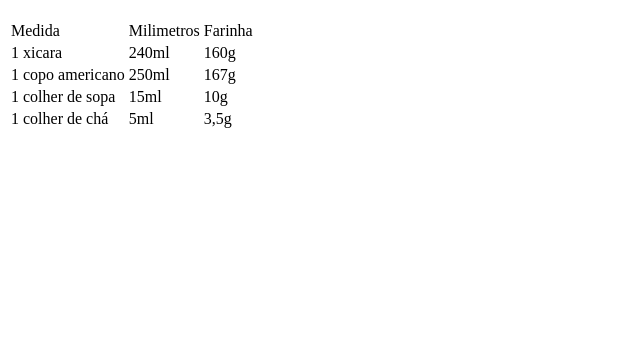
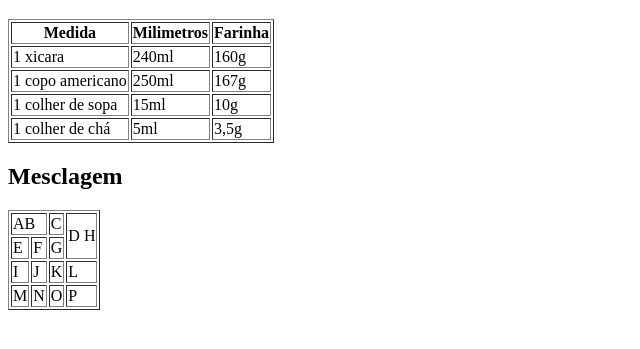
Before and after one commit to ufjf-dcc202/ufjf-dcc202-2025-1-b-atv04-duanzin, a plain HTML site: page tabelas.html in a window 1280 px wide. Shown: the part 61-410 px from the top of the page, without its empty margins (0-640 px from the left). Drawn offline with Linux system fonts and the light colour scheme.

Commit message:
altera tabelas

```diff
--- a/tabelas.html
+++ b/tabelas.html
@@ -8,12 +8,15 @@
   <body>
     <main>
       <h1>DCC202 Tabelas</h1>
-      <table>
+      <table border="1">
+        <thead>
             <tr>
-          <td>Medida</td>
-          <td>Milimetros</td>
-          <td>Farinha</td>
+                <th>Medida</th>
+                <th>Milimetros</th>
+                <th>Farinha</th>
             </tr>
+        </thead>
+        <tbody>
             <tr>
                 <td>1 xicara</td>
                 <td>240ml</td>
@@ -34,6 +37,32 @@
                 <td>5ml</td>
                 <td>3,5g</td>
               </tr>
+        </tbody>
+      </table>
+      <h2>Mesclagem</h2>
+      <table border="1">
+        <tr>
+            <td colspan="2">AB</td>
+            <td>C</td>
+            <td rowspan="2">D H</td>
+        </tr>
+        <tr>
+            <td>E</td>
+            <td>F</td>
+            <td>G</td>
+        </tr>
+        <tr>
+            <td>I</td>
+            <td>J</td>
+            <td>K</td>
+            <td>L</td>
+        </tr>
+        <tr>
+            <td>M</td>
+            <td>N</td>
+            <td>O</td>
+            <td>P</td>
+        </tr>
       </table>
     </main>
   </body>
```
Lines whose indentation alone changed are shown as unchanged.
